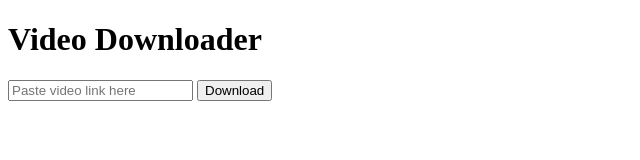
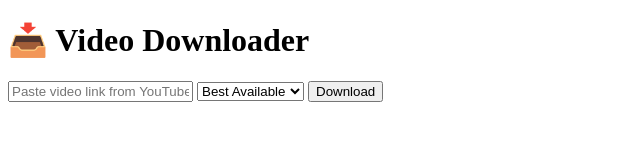
Before and after one commit to Arithmathsolver/Full-stack-downloader, a website: page public/index.html in a window 1280 px wide. Shown: the whole page, without its empty margins (0-640 px from the left). Drawn offline with Linux system fonts and the light colour scheme.

Commit message:
index.html

```diff
--- a/public/index.html
+++ b/public/index.html
@@ -1,19 +1,27 @@
 <!DOCTYPE html>
 <html lang="en">
 <head>
-  <meta charset="UTF-8">
-  <meta name="viewport" content="width=device-width, initial-scale=1.0">
+  <meta charset="UTF-8" />
+  <meta name="viewport" content="width=device-width, initial-scale=1.0"/>
   <title>Video Downloader</title>
-  <link rel="stylesheet" href="style.css">
+  <link rel="stylesheet" href="style.css" />
 </head>
 <body>
   <div class="container">
-    <h1>Video Downloader</h1>
-    <input type="text" id="videoUrl" placeholder="Paste video link here">
-    <button id="downloadBtn">Download</button>
-    <p id="message"></p>
-    <a id="downloadLink" href="#" download hidden>Click here to download</a>
+    <h1>📥 Video Downloader</h1>
+    <input type="text" id="videoUrl" placeholder="Paste video link from YouTube, TikTok, IG, FB..." />
+
+    <select id="quality">
+      <option value="best">Best Available</option>
+      <option value="best[height<=720]">720p</option>
+      <option value="best[height<=1080]">1080p</option>
+      <option value="bestvideo[height<=2160]+bestaudio">4K (2160p)</option>
+    </select>
+
+    <button onclick="downloadVideo()">Download</button>
+    <div id="status"></div>
   </div>
+
   <script src="script.js"></script>
 </body>
 </html>
```
